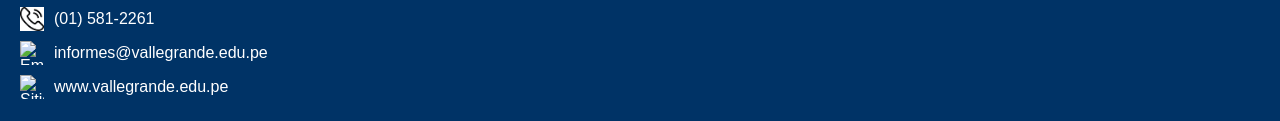
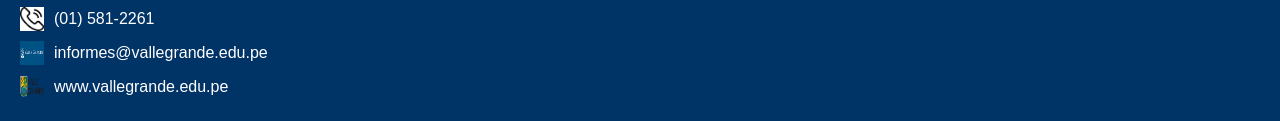
Before and after one commit to anafelix21/valle, a plain HTML site: page index.html in a window 1280 px wide. Shown: the part 1870-1991 px from the top of the page. Drawn offline with Linux system fonts and the light colour scheme.

Commit message:
Organizando proyecto para GitHub Pages

```diff
--- a/index.html
+++ b/index.html
@@ -78,8 +78,8 @@
         <p>Razón Social: I.E.S.T.P. Valle Grande</p>
         <p>Ant. Panamericana Sur: Km. 144,<br>San Vicente de Cañete, Lima, Perú. Apartado Postal 70.</p>
         <p><img src="img/telefono.png" alt="Teléfono"> (01) 581-2261</p>
-        <p><img src="valle.png" alt="Email"> informes@vallegrande.edu.pe</p>
-        <p><img src="logo.png" alt="Sitio web"> www.vallegrande.edu.pe</p>
+        <p><img src="img/valle.png" alt="Email"> informes@vallegrande.edu.pe</p>
+        <p><img src="img/logo.png" alt="Sitio web"> www.vallegrande.edu.pe</p>
     </div>
 </footer>
 
```
